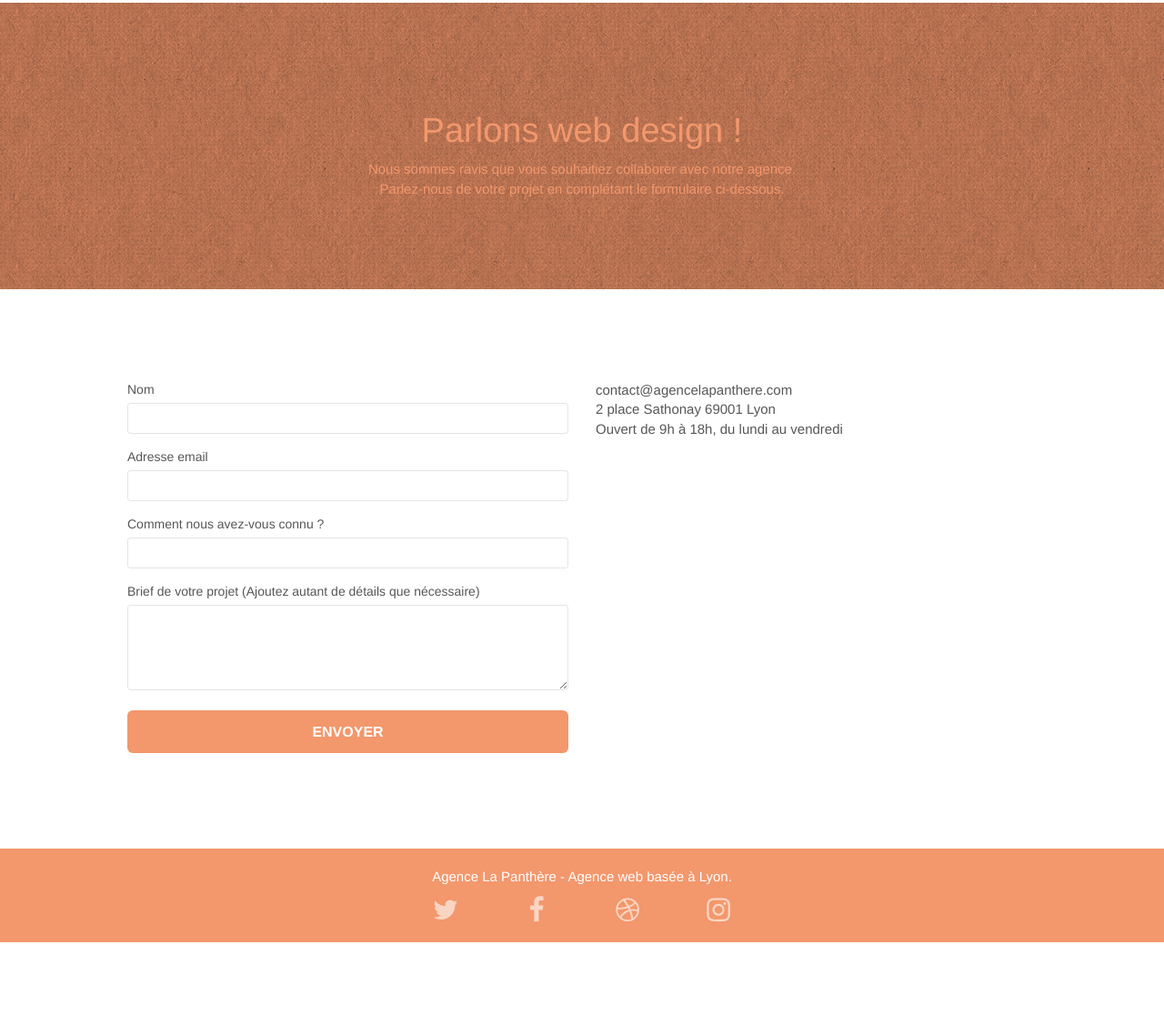
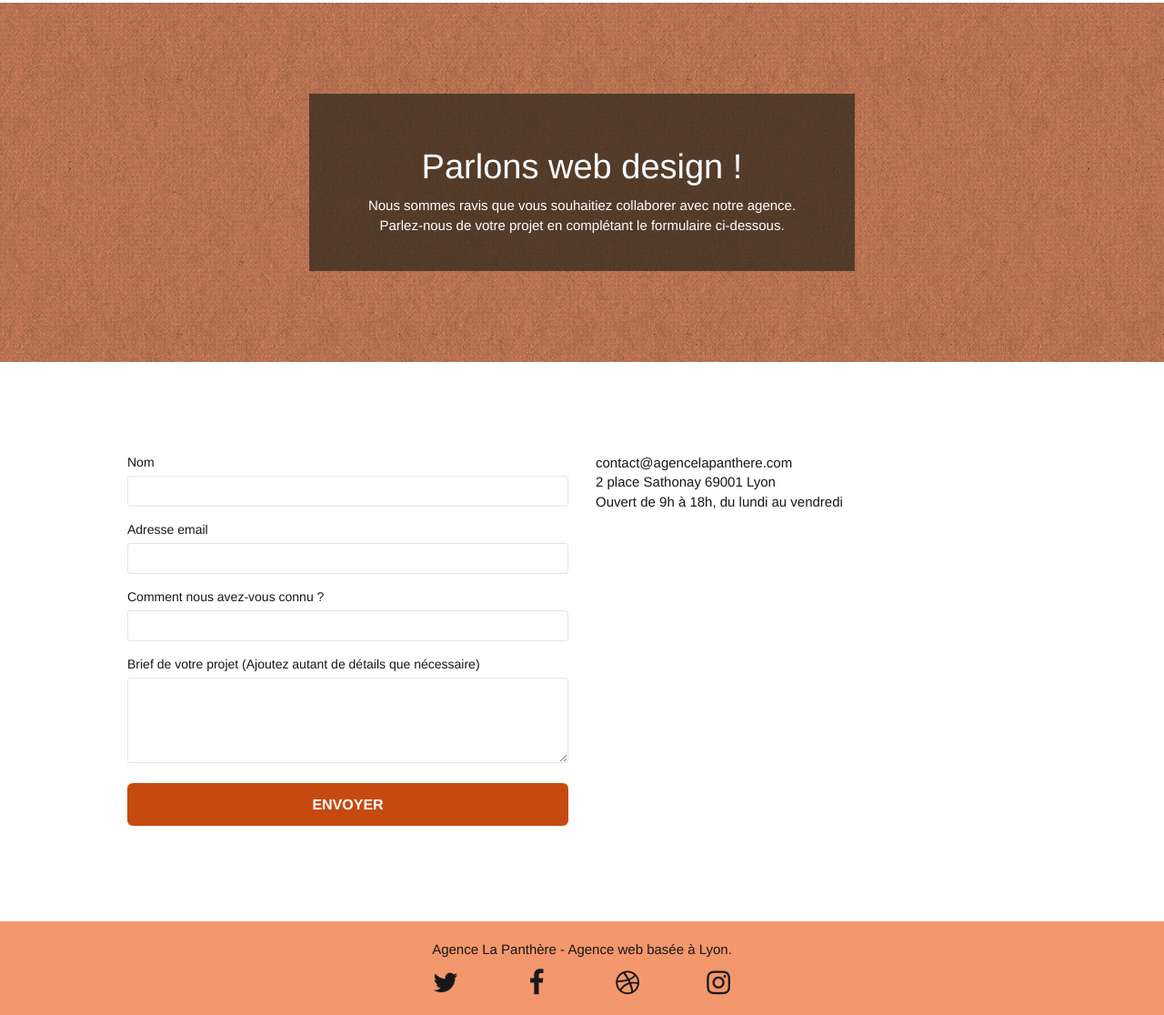
Before and after one commit to AurelienLab/oc-projet4, a plain HTML site: page contact.html in a window 1280 px wide. Shown: the part 89-1205 px from the top of the page at 91% size. Before the commit the page ends 1125 px from the top, so only its background shows below. Drawn offline with Linux system fonts and the light colour scheme.

Commit message:
Gestion des contrastes #18

```diff
--- a/contact.html
+++ b/contact.html
@@ -51,12 +51,12 @@
 	<!-- bloc-6 -->
 	<section class="bloc bg-dots-bg bg-repeat bgc-atomic-tangerine d-bloc bloc-bg-texture texture-paper" id="bloc-6">
 		<div class="container bloc-lg">
-			<div class="row">
+			<div class="row black-background tight-width-whitespace">
 				<div class="col-sm-12">
-					<h1 class="text-center hero-bloc-text tc-white">
+					<h1 class="text-center hero-bloc-text white">
 						Parlons web design !
 					</h1>
-					<p class="text-center mg-lg tc-white tight-width-whitespace">
+					<p class="text-center mg-lg white tight-width-whitespace">
 						Nous sommes ravis que vous souhaitiez collaborer avec notre agence.<br>
 						Parlez-nous de votre projet en complétant le formulaire ci-dessous.
 					</p>
@@ -122,7 +122,7 @@
 	<div class="container bloc-sm">
 		<div class="row">
 			<div class="col-sm-12">
-				<p class="text-center white">
+				<p class="text-center">
 					Agence La Panthère - Agence web basée à Lyon.<br>
 				</p>
 				<div class="row row-no-gutters social">
--- a/style.css
+++ b/style.css
@@ -100,6 +100,11 @@ a:hover {
     right: 0;
 }
 
+.bloc-bg-texture * {
+    position: relative;
+    background-color: transparent;
+}
+
 .texture-paper::before {
     background: url("img/texture-paper.png");
     background-size: 280px 280px;
@@ -143,7 +148,7 @@ a:hover {
 .d-bloc h5 a,
 .d-bloc h6 a,
 .d-bloc p a {
-    color: rgba(255, 255, 255, .6);
+    color: #171717;
 }
 
 .d-bloc .a-btn:hover,
@@ -205,7 +210,7 @@ a:hover {
 
 .d-bloc .panel,
 .l-bloc {
-    color: rgba(0, 0, 0, .5);
+    color: #595959;
 }
 
 .d-bloc .panel button:hover,
@@ -661,7 +666,7 @@ label,
 a {
     font-family: "helvetica";
     font-weight: 400;
-    color: #575757!important;
+    color: #171717!important;
 }
 
 .container {
@@ -763,7 +768,7 @@ h4 {
 }
 
 .black-background {
-    background-color: rgba(165, 147, 99, 0.7);
+    background-color: rgba(42, 37, 26, 0.7);
     padding: 40px 40px 40px 40px;
 }
 
@@ -785,11 +790,11 @@ h4 {
 }
 
 .tc-white {
-    color: #F3976C!important;
+    color: #FFCBB3!important;
 }
 
 .btn-atomic-tangerine {
-    background: #F3976C;
+    background: #C64A10;
     color: #FFFFFF!important;
 }
 
```
Also changed, not shown: index.html (+4 -4 lines).
